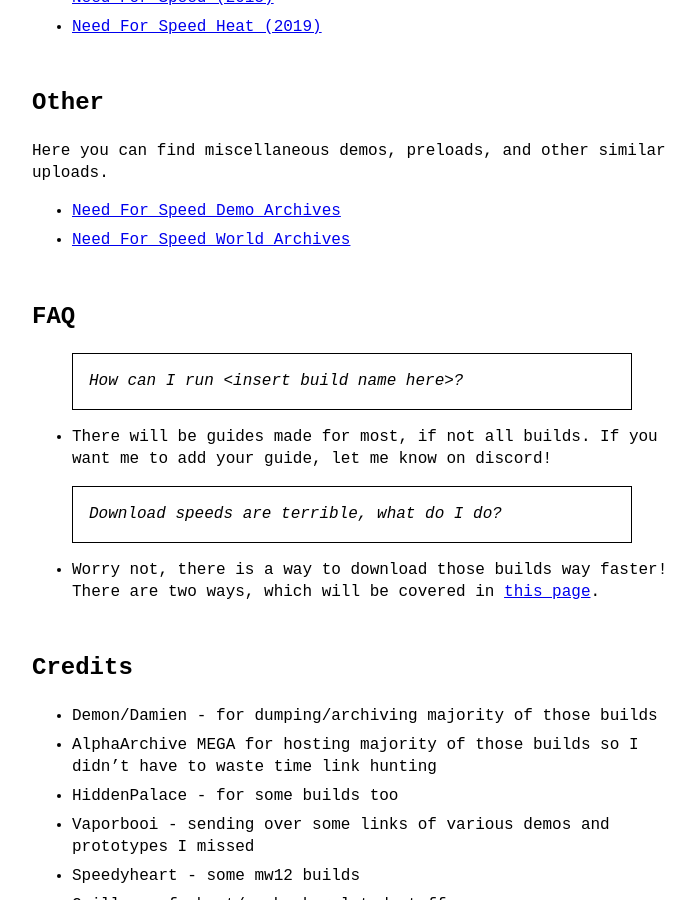
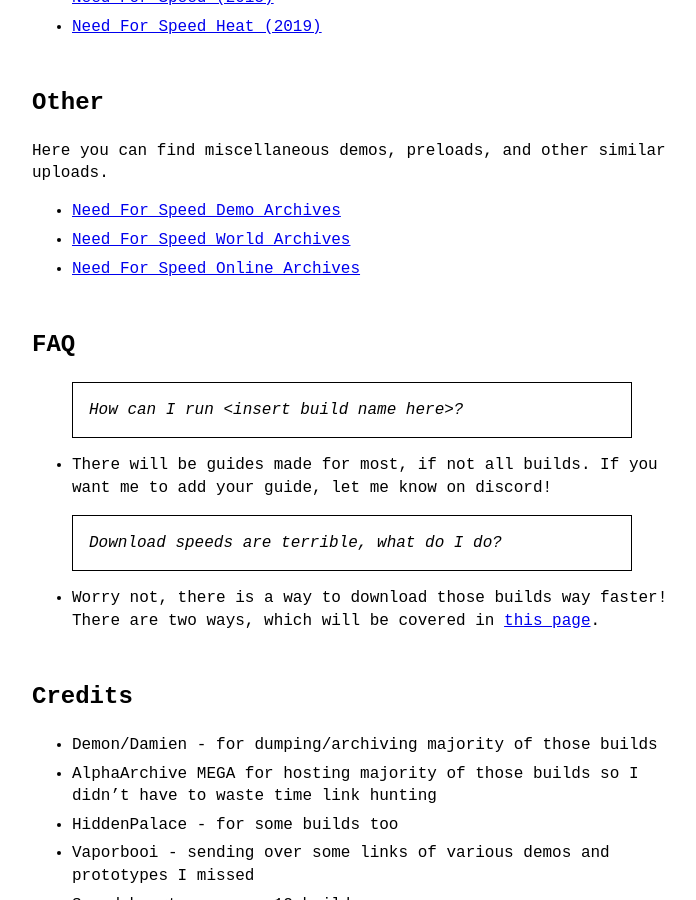
Before and after one commit to dzastsed/dzastsed.github.io, a Jekyll site: the page built from _posts/2024-04-02-nfs-builds.md, in a window 1280 px wide and 900 px high, scrolled down 762 px. Shown: the whole window, without its empty margins (288-984 px from the left). Built offline with Jekyll 4.4.1, drawn with Linux system fonts in a browser that asks for light colours.

Commit message:
Update 2024-04-02-nfs-builds.md

```diff
--- a/_posts/2024-04-02-nfs-builds.md
+++ b/_posts/2024-04-02-nfs-builds.md
@@ -31,6 +31,7 @@
 
 * [Need For Speed Demo Archives](https://archive.org/details/nfs_demos)
 * [Need For Speed World Archives](https://archive.org/details/nfsw_builds)
+* [Need For Speed Online Archives](https://archive.org/details/nfsol_builds)
 
 
 
```
